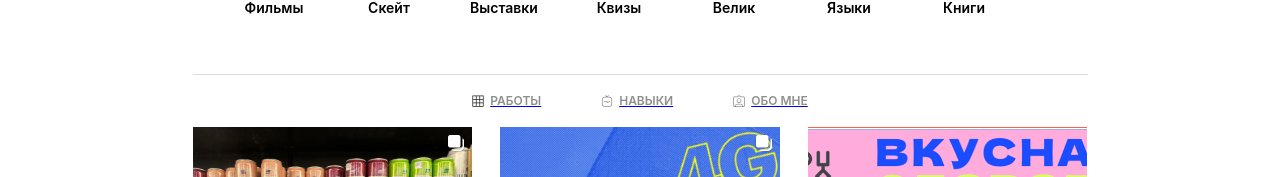
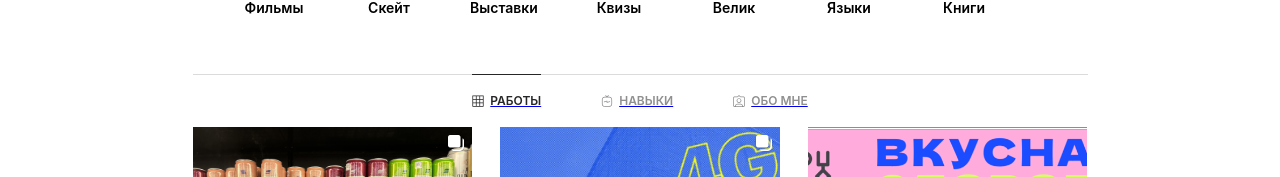
Before and after one commit to Kikiruki/portfolio, a React (Create React App) app: page / in a window 1280 px wide. Shown: the part 397-574 px from the top of the page. Built offline with nearby package versions, Linux system fonts and the light colour scheme.

Commit message:
use active `works` tab for index path

```diff
--- a/src/components/LanguageSwitcher/LanguageSwitcher.js
+++ b/src/components/LanguageSwitcher/LanguageSwitcher.js
@@ -1,4 +1,4 @@
-import React, { useEffect } from 'react';
+import React from 'react';
 import { useTranslation } from 'react-i18next';
 
 function LanguageSwitcher() {
--- a/src/components/Tabs/Tabs.js
+++ b/src/components/Tabs/Tabs.js
@@ -66,7 +66,7 @@ function Tabs(params) {
         <div>
             <div className="desktop-only">
                 <div className="tabs">
-                    <NavLink to="/works" className="tab-item">
+                    <NavLink to="/" className="tab-item">
                         {workSvg}
                         <span>{t("menu_works_tab").toUpperCase()}</span>
                     </NavLink>
@@ -98,7 +98,7 @@ function Tabs(params) {
                     })}
                 </ul>
                 <div className="actions">
-                    <NavLink to="/works">{workSvgMobile}</NavLink>
+                    <NavLink to="/">{workSvgMobile}</NavLink>
                     <NavLink to="/skills">{skillsSvgMobile}</NavLink>
                     <NavLink to="/about">{aboutSvgMobile}</NavLink>
                 </div>
```
